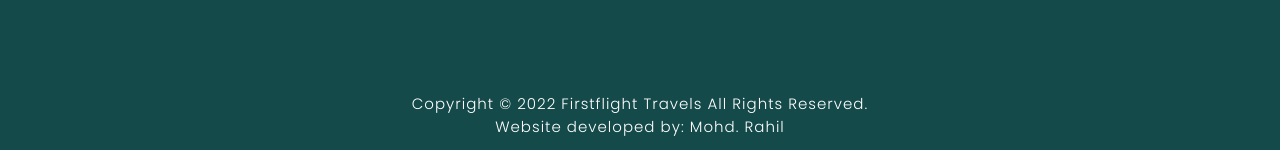
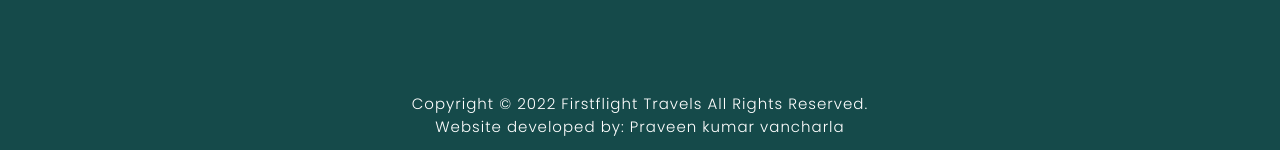
Before and after one commit to Praveenkumar0101/First-fly-travel, a plain HTML site: page index.html in a window 1280 px wide. Shown: the part 5370-5520 px from the top of the page. Drawn offline with nearby package versions, Linux system fonts and the light colour scheme.

Commit message:
updating

```diff
--- a/index.html
+++ b/index.html
@@ -298,7 +298,7 @@
     </div>
 
     <div class="end">
-        <p>Copyright © 2022 Firstflight Travels All Rights Reserved.<br>Website developed by: Mohd. Rahil</p>
+        <p>Copyright © 2022 Firstflight Travels All Rights Reserved.<br>Website developed by: Praveen kumar vancharla</p>
     </div>
 </section>
 
```
